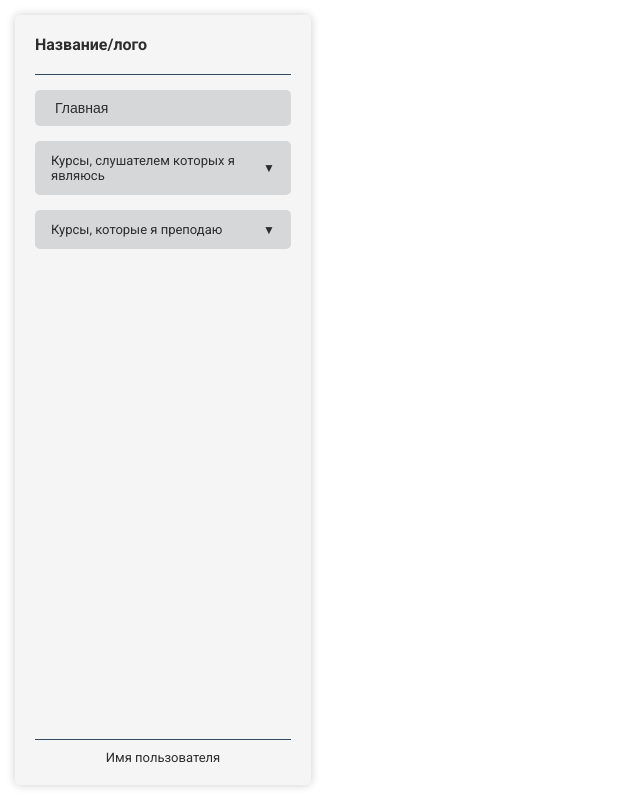
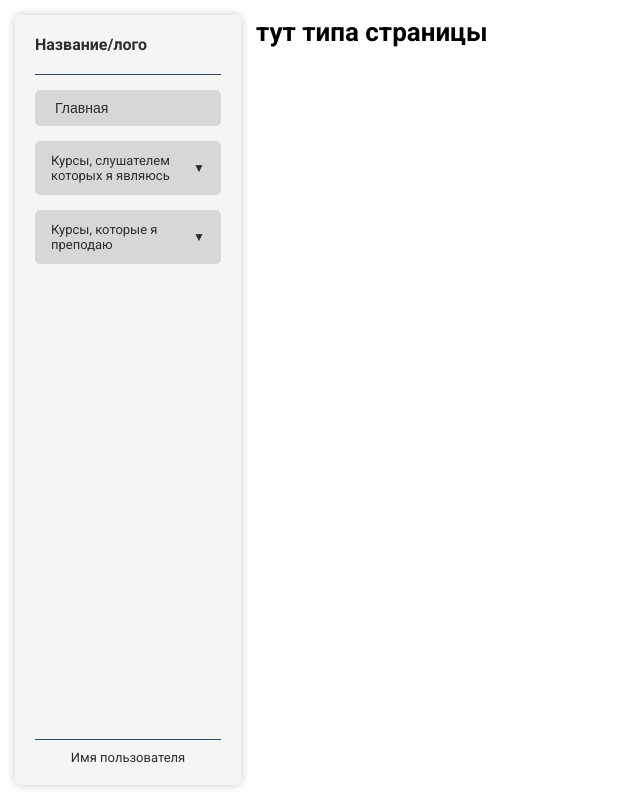
Before and after one commit to VadimSodomov/DistanceEducation, a Symfony app: template templates/main_page/index.html.twig in a window 1280 px wide. Shown: the whole page, without its empty margins (0-640 px from the left). Run offline with Twig, Linux system fonts and the light colour scheme; the template is opened without the code that fills it, so the values that code supplies are empty; style sheets or scripts are compiled from the project's sources; some libraries are stand-ins or nearby versions.

Commit message:
Исправления по панели навигации

```diff
--- a/assets/app.js
+++ b/assets/app.js
@@ -3,12 +3,12 @@ import 'typeface-roboto';
 
 import { createApp } from 'vue';
 import Auth from "./pages/Auth.vue";
-import Sidebar from "./components/Sidebar.vue";
+import MainPage from './pages/MainPage.vue';;
 
 if (document.getElementById('auth-page')) {
   createApp(Auth).mount('#auth-page');
 }
 
-if (document.getElementById('sidebar')) {
-  createApp(Sidebar).mount('#sidebar');
+if (document.getElementById('main-page')) {
+  createApp(MainPage).mount('#main-page');
 }
--- a/assets/components/Sidebar.vue
+++ b/assets/components/Sidebar.vue
@@ -64,11 +64,11 @@ export default {
 .container {
   display: flex;
   height: 100vh; /* Высота контейнера равна высоте экрана */
+  width: 20%;
 }
 
 .sidebar {
   position: relative;
-  width: 20%;
   background-color: whitesmoke;
   color: #2e2d2d;
   padding: 20px;
--- /dev/null
+++ b/assets/pages/MainPage.vue
@@ -0,0 +1,29 @@
+<template>
+  <div class="main-page">
+    <Sidebar />
+    <div class="content">
+      <h1>тут типа страницы</h1>
+    </div>
+  </div>
+</template>
+
+<script>
+import Sidebar from '../components/Sidebar.vue'; // Импортируем Sidebar
+
+export default {
+  components: {
+    Sidebar,
+  },
+};
+</script>
+
+<style scoped>
+.main-page {
+  display: flex;
+  height: 100vh;
+}
+
+.content {
+  flex: 1;
+}
+</style>
--- a/templates/base.html.twig
+++ b/templates/base.html.twig
@@ -14,9 +14,6 @@
         {% endblock %}
     </head>
     <body>
-        <div id="sidebar"></div> <!-- Боковое меню, общее для всех страниц -->
-        <div class="content">
-            {% block body %}{% endblock %}
-        </div>
+        {% block body %}{% endblock %}
     </body>
 </html>
--- a/templates/main_page/index.html.twig
+++ b/templates/main_page/index.html.twig
@@ -3,5 +3,7 @@
 {% block title %}Главная{% endblock %}
 
 {% block body %}
-
+    <div id="main-page">
+        {% block content %}{% endblock %}
+    </div>
 {% endblock %}
```
